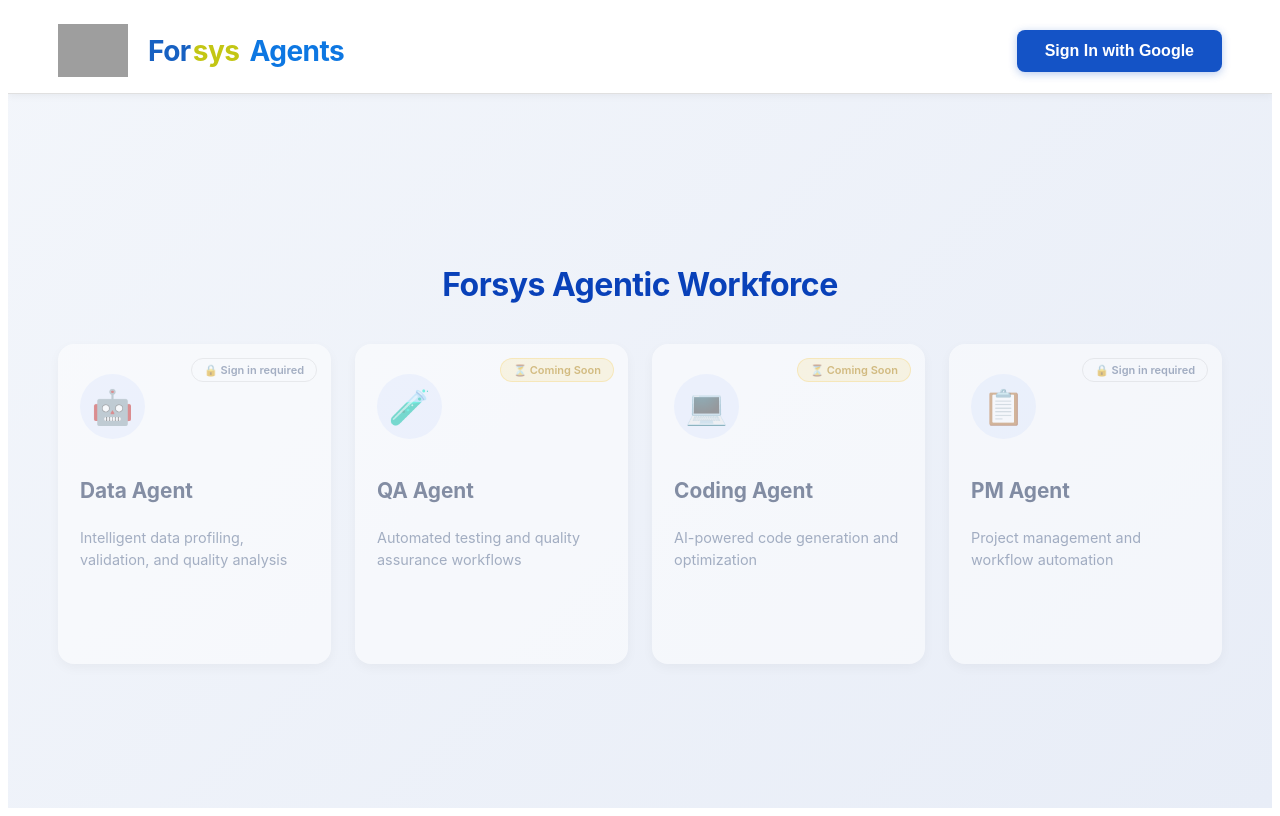
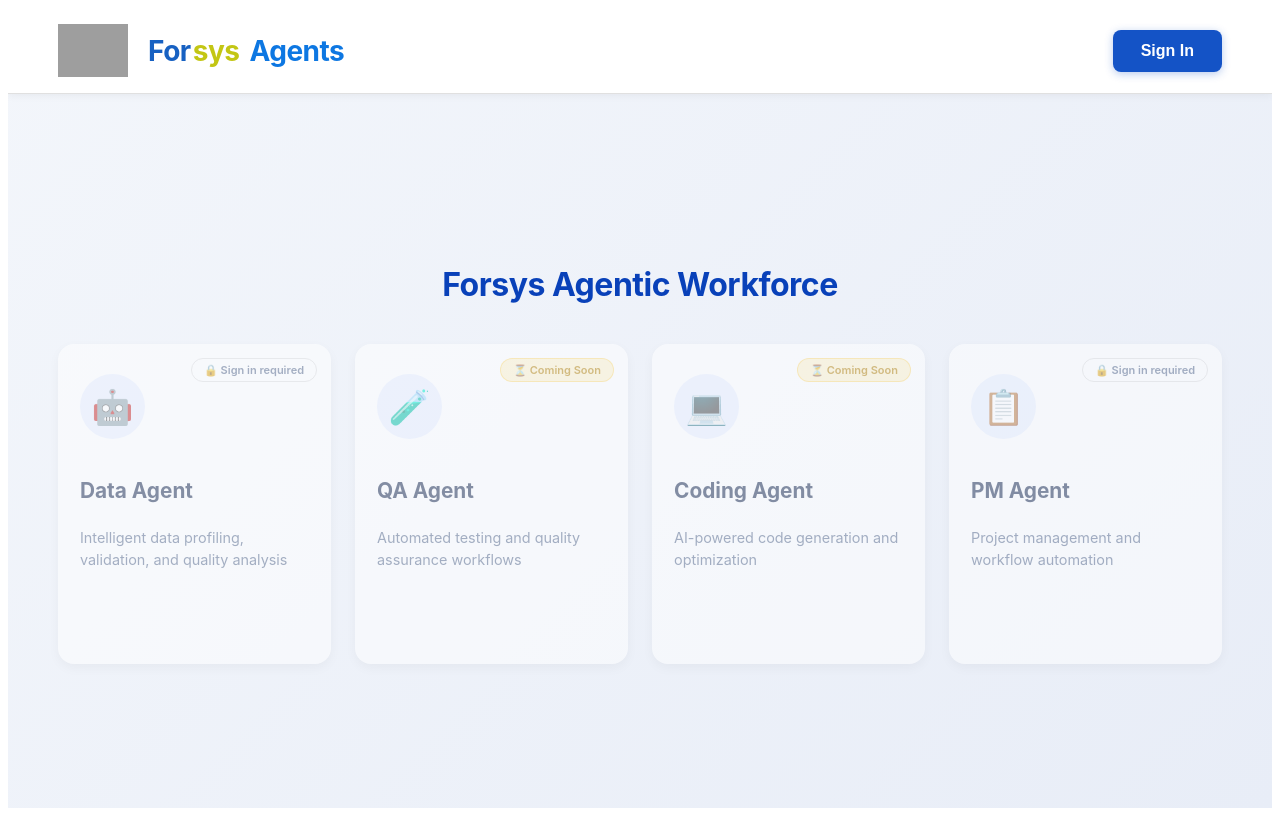
Before and after one commit to rashmibanna/DataAgentProject, a React (Create React App) app in the folder landingPage/frontend/: page / in a window 1280 px wide. Built offline with nearby package versions, Linux system fonts and the light colour scheme; no server answers; grey boxes are pictures that could not be loaded.

Commit message:
your message sign in change

```diff
--- a/landingPage/frontend/src/index.jsx
+++ b/landingPage/frontend/src/index.jsx
@@ -356,7 +356,7 @@ const HomePage = () => {
               e.target.style.transform = 'translateY(0)';
             }}
           >
-            Sign In with Google
+            Sign In
           </button>
         ) : (
           <div
```
